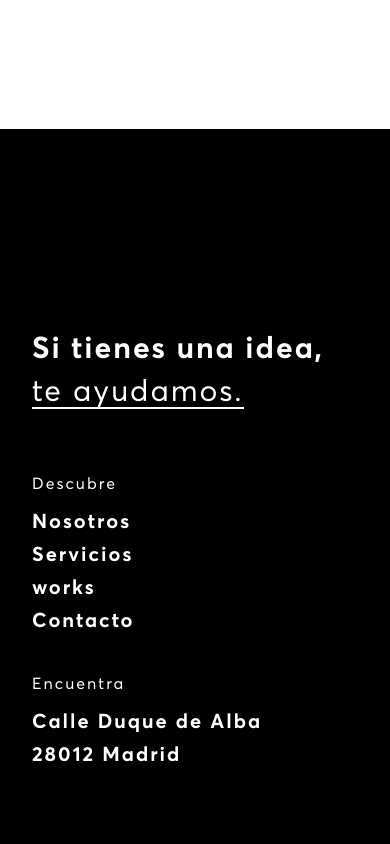
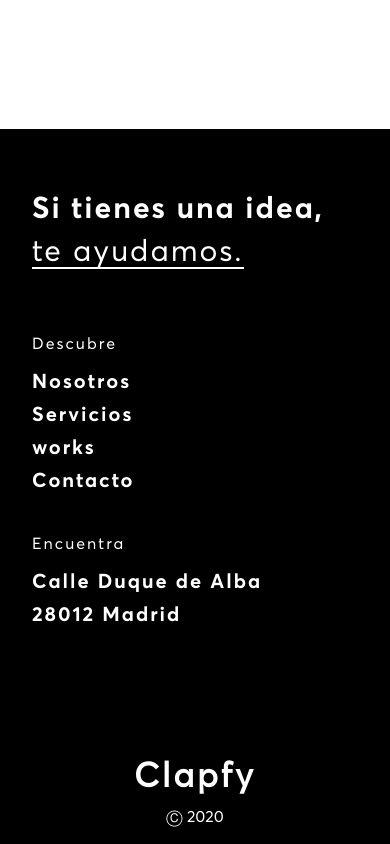
Before and after one commit to eloy98g/project-bird, a React app: page /contact in a window 390 px wide. Shown: the part 2460-3304 px from the top of the page. Built offline with nearby package versions, Linux system fonts and the light colour scheme.

Commit message:
minor responsive changes

```diff
--- a/src/styles/components/Footer.scss
+++ b/src/styles/components/Footer.scss
@@ -91,6 +91,7 @@
   justify-content: center;
   align-items: center;
 }
+
 .footer-company p:first-child{
   font-size: 34px;
   margin-bottom: 10px;
@@ -107,11 +108,22 @@
   letter-spacing: 2px;
 }
 
+@media screen and (max-width: 1000px){
+  .footer-main__dudas{
+    font-size: 34px;
+    line-height: 45px;
+  }
+}
+
 @media screen and (max-width: 700px){
   .footer-main{
     flex-direction: column;
     margin-bottom: 60px;
     padding: 0 32px;
+  }
+
+  .footer-content .container{
+    padding-top: 60px;
   }
 
   .footer-main__dudas{
--- a/src/styles/components/Projects.scss
+++ b/src/styles/components/Projects.scss
@@ -57,6 +57,12 @@
   color: black;
 }
 
+@media screen and (max-width: 1000px){
+  .project-item:nth-child(1){
+    margin-right: 50px;
+  }
+}
+
 @media screen and (max-width: 700px){
   .projects-grid{
     margin-top: 60px;
```
